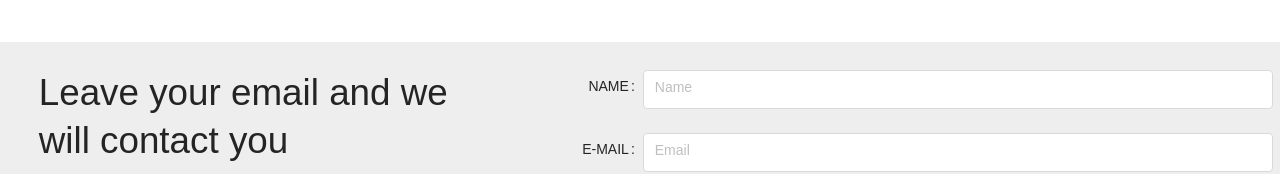
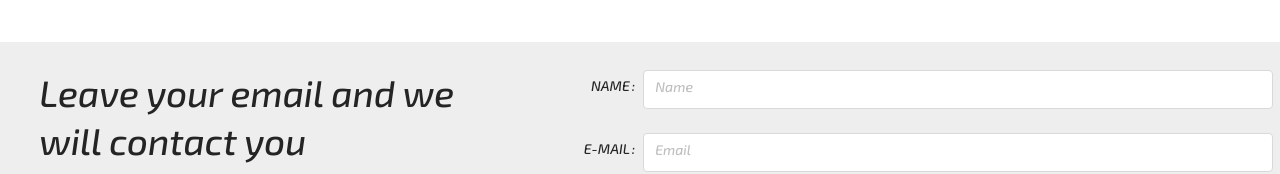
Before and after one commit to nat-laz/e-commerce-react-app, a React (Create React App) app: page /products/1 in a window 1280 px wide. Shown: the part 778-952 px from the top of the page. Built offline with nearby package versions, Linux system fonts and the light colour scheme.

Commit message:
fixes panage.json

```diff
--- a/package.json
+++ b/package.json
@@ -9,7 +9,6 @@
     "antd": "^4.23.0",
     "react": "^18.2.0",
     "react-dom": "^18.2.0",
-    "react-elastic-carousel": "^0.11.5",
     "react-hot-toast": "^2.3.0",
     "react-icons": "^4.4.0",
     "react-router-dom": "^6.3.0",
--- a/src/App.css
+++ b/src/App.css
@@ -8,7 +8,7 @@
   --clr-neutral-900:rgb(56,56,56);
   --clr-neutral-1000:rgb(0,0,0);
 
-  --ff-primary: font-family: "Exo 2", sans-serif,
+  /* --ff-primary: font-family: Exo2, sans-serif, */
 
 }
 
@@ -19,7 +19,7 @@
 }
 
 body {
-  font-family: var(--ff-primary);
+  font-family: 'Exo 2', sans-serif;
   font-weight: 400;
 /*   font-size: 1.3135rem; */
   line-height:1.6;
--- a/src/pages/Product.js
+++ b/src/pages/Product.js
@@ -31,7 +31,7 @@ export default function Product() {
     const singleProduct = products.find((item) => item.id === +id); //used "+" to convert in number
     console.log(singleProduct)
     setProduct(singleProduct);
-  }, []);
+  }, [id, products]);
 // console.log(product)
 // console.log(products)
   return (
```
